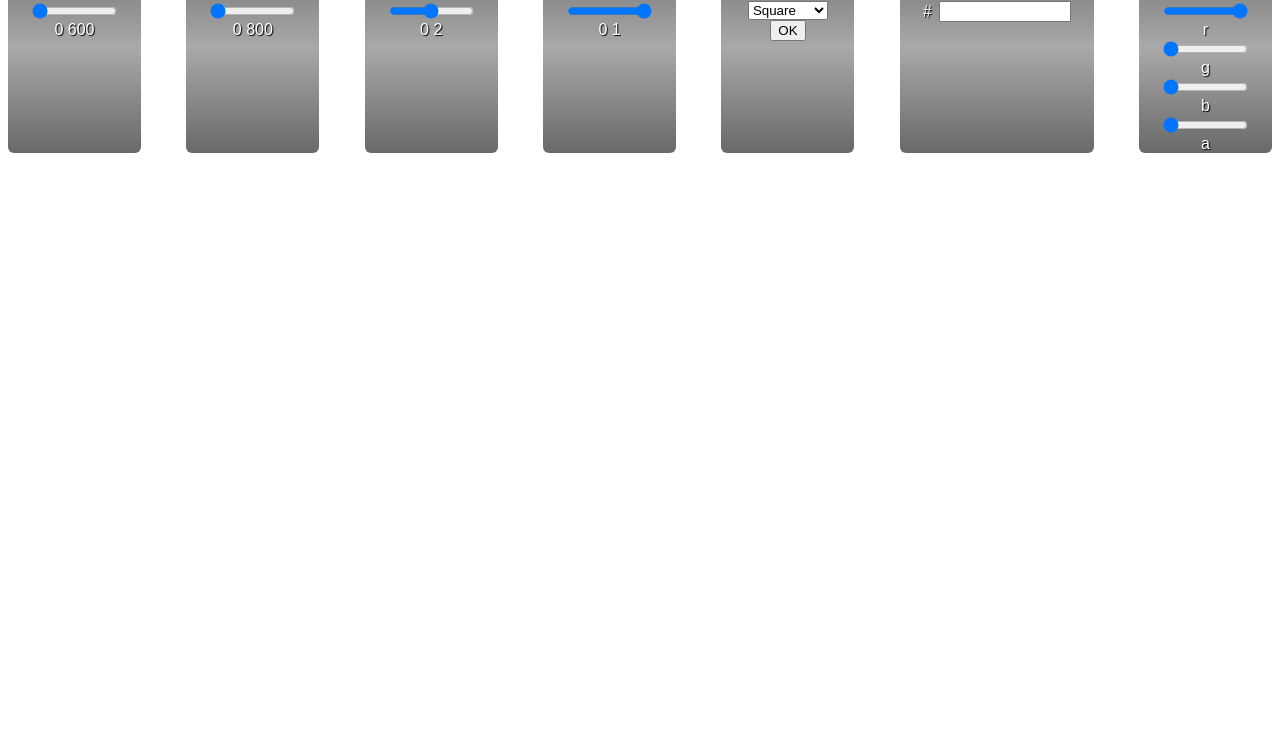
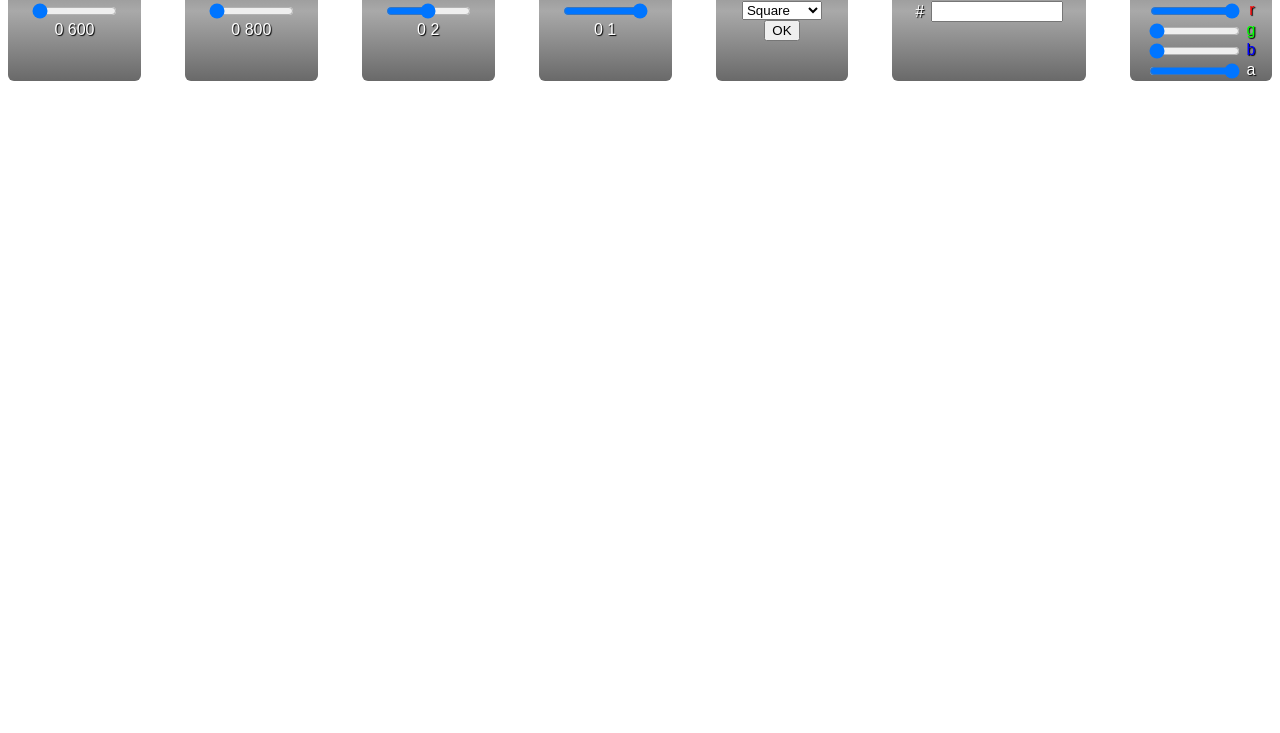
Before and after one commit to Leshista/BlockManipulation, a plain HTML site: page index.html in a window 1280 px wide. Shown: the part 67-800 px from the top of the page. Drawn offline with Linux system fonts and the light colour scheme.

Commit message:
Tweaked rgba block

```diff
--- a/index.html
+++ b/index.html
@@ -86,14 +86,22 @@
                 RGBA
             </h1>
             <div class="control-block__input-area">
+                <div class="control-block__rgba-range control-block__rgba-range_red">
                     <input type="range" value="255" id="rgba-r" min="0" max="255" class="control-block__input"><label
                         for="rgba-r">r</label>
+                </div>
+                <div class="control-block__rgba-range control-block__rgba-range_green">
                     <input type="range" value="0" id="rgba-g" min="0" max="255" class="control-block__input"><label
                         for="rgba-g">g</label>
+                </div>
+                <div class="control-block__rgba-range control-block__rgba-range_blue">
                     <input type="range" value="0" id="rgba-b" min="0" max="255" class="control-block__input"><label
                         for="rgba-b">b</label>
-                <input type="range" value="0" id="rgba-a" min="0" max="1" step="0.01"
+                </div>
+                <div class="control-block__rgba-range">
+                    <input type="range" value="1" id="rgba-a" min="0" max="1" step="0.01"
                         class="control-block__input"><label for="rgba-a">a</label>
+                </div>
             </div>
         </div>
     </header>
--- a/scss/style.scss
+++ b/scss/style.scss
@@ -34,6 +34,19 @@
     &__input {
         width: 80%;
     }
+    &__rgba-range {
+        display: flex;
+        justify-content: space-around;
+        &_red {
+            color: #ff0000;
+        }
+        &_green {
+            color: #00ff00;
+        }
+        &_blue {
+            color: #0000ff;
+        }
+    }
 }
 .main {
 }
```
Also changed, not shown: css/style.css. Lines whose indentation alone changed are shown as unchanged.
